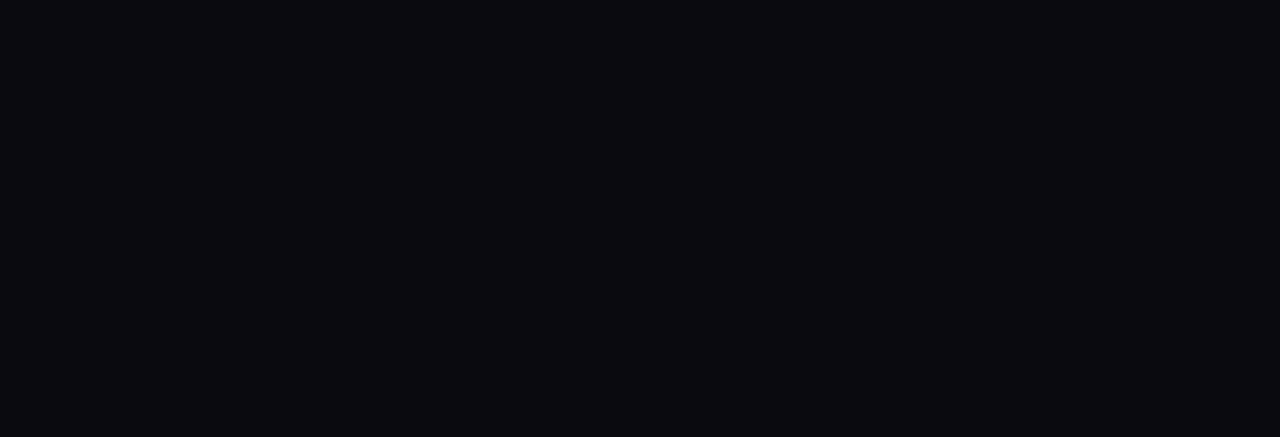
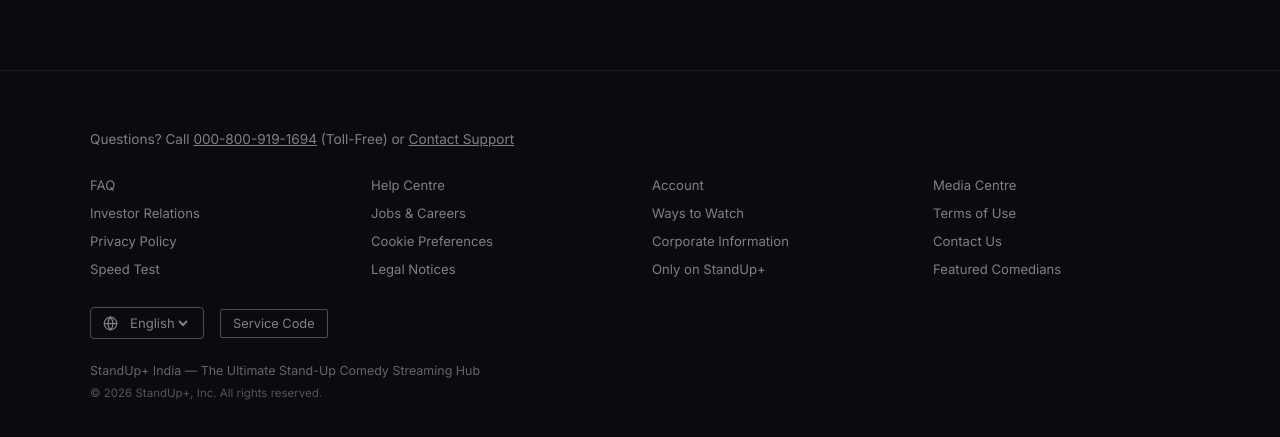
Before and after one commit to Harit-Goyal-17/standup-plus, a React (Vite) app in the folder client/: page /browse in a window 1280 px wide. Shown: the part 447-884 px from the top of the page. Before the commit the page ends 800 px from the top, so only its background shows below. Built offline with nearby package versions, Linux system fonts and the light colour scheme; no server answers.

Commit message:
Add Netflix footer, fix search squishing, optimize card sizing, and improve video autoplay countdown

```diff
--- a/client/src/App.jsx
+++ b/client/src/App.jsx
@@ -2,6 +2,7 @@ import React from 'react';
 import { BrowserRouter, Routes, Route, useLocation } from 'react-router-dom';
 import { AuthProvider, useAuth } from './context/AuthContext';
 import Navbar from './components/Navbar';
+import Footer from './components/Footer';
 import AuthModal from './components/AuthModal';
 import ProfileSelector from './components/ProfileSelector';
 import HomePage from './pages/HomePage';
@@ -46,6 +47,7 @@ function AppContent() {
           <Route path="/watch/:id" element={<VideoPage />} />
         </Routes>
       </main>
+      {!isWatchPage && <Footer />}
     </div>
   );
 }
--- /dev/null
+++ b/client/src/components/Footer.jsx
@@ -0,0 +1,62 @@
+import React from 'react';
+import { Link } from 'react-router-dom';
+import { Globe } from 'lucide-react';
+
+export default function Footer() {
+  return (
+    <footer className="netflix-footer">
+      <div className="footer-content">
+        <p className="footer-contact">
+          Questions? Call <a href="tel:0008009191694">000-800-919-1694</a> (Toll-Free) or <Link to="/help">Contact Support</Link>
+        </p>
+
+        <div className="footer-links-grid">
+          <ul className="footer-column">
+            <li><Link to="/help">FAQ</Link></li>
+            <li><Link to="/about">Investor Relations</Link></li>
+            <li><Link to="/privacy">Privacy Policy</Link></li>
+            <li><a href="https://fast.com" target="_blank" rel="noreferrer">Speed Test</a></li>
+          </ul>
+
+          <ul className="footer-column">
+            <li><Link to="/help">Help Centre</Link></li>
+            <li><Link to="/jobs">Jobs & Careers</Link></li>
+            <li><Link to="/cookies">Cookie Preferences</Link></li>
+            <li><Link to="/legal">Legal Notices</Link></li>
+          </ul>
+
+          <ul className="footer-column">
+            <li><Link to="/account">Account</Link></li>
+            <li><Link to="/devices">Ways to Watch</Link></li>
+            <li><Link to="/corporate">Corporate Information</Link></li>
+            <li><Link to="/shows">Only on StandUp+</Link></li>
+          </ul>
+
+          <ul className="footer-column">
+            <li><Link to="/press">Media Centre</Link></li>
+            <li><Link to="/terms">Terms of Use</Link></li>
+            <li><Link to="/contact">Contact Us</Link></li>
+            <li><Link to="/comedians/1">Featured Comedians</Link></li>
+          </ul>
+        </div>
+
+        <div className="footer-lang-service-row">
+          <div className="footer-lang-select">
+            <Globe size={15} />
+            <select aria-label="Language selection" defaultValue="en">
+              <option value="en">English</option>
+              <option value="hi">हिन्दी</option>
+            </select>
+          </div>
+
+          <button className="footer-service-code" onClick={() => alert('Service Code: 893-412')}>
+            Service Code
+          </button>
+        </div>
+
+        <p className="footer-country">StandUp+ India — The Ultimate Stand-Up Comedy Streaming Hub</p>
+        <p className="footer-copyright">© 2026 StandUp+, Inc. All rights reserved.</p>
+      </div>
+    </footer>
+  );
+}
--- a/client/src/index.css
+++ b/client/src/index.css
@@ -350,39 +350,49 @@ input, select { font-family: inherit; }
   overflow: visible;
   background: var(--bg-card);
   cursor: pointer;
-  transition: transform 0.15s ease;
-}
-.video-card:hover {
-  z-index: 50;
-}
+  aspect-ratio: 16/9;
+  border-radius: 6px;
+  overflow: visible !important;
+  cursor: pointer;
+  background: #181818;
+  transition: transform 0.2s ease;
+}
+
 .video-thumb-container {
   position: relative;
-  aspect-ratio: 16/9;
   width: 100%;
-  border-radius: 4px;
+  height: 100%;
+  border-radius: 6px;
   overflow: hidden;
 }
-.video-thumb { width: 100%; height: 100%; object-fit: cover; }
+
+.video-thumb {
+  width: 100%;
+  height: 100%;
+  object-fit: cover;
+  display: block;
+}
+
 .duration-badge {
   position: absolute;
   bottom: 8px;
   right: 8px;
-  background: rgba(0,0,0,0.8);
+  background: rgba(0, 0, 0, 0.85);
   color: white;
+  font-size: 0.72rem;
+  font-weight: 700;
   padding: 2px 6px;
   border-radius: 4px;
-  font-size: 0.75rem;
-  font-weight: 500;
-  pointer-events: none;
-}
-
-/* Netflix-style Progress Bar */
+  backdrop-filter: blur(4px);
+  z-index: 10;
+}
+
 .video-progress-bar-container {
   position: absolute;
   bottom: 0;
   left: 0;
   width: 100%;
-  height: 4.5px;
+  height: 3.5px;
   background: rgba(255, 255, 255, 0.28);
   z-index: 30;
   pointer-events: none;
@@ -390,48 +400,47 @@ input, select { font-family: inherit; }
 
 .video-progress-bar {
   height: 100%;
-  background: #e50914; /* Netflix red */
+  background: #e50914;
   border-radius: 0 2px 2px 0;
   transition: width 0.3s ease;
-  box-shadow: 0 0 6px rgba(229, 9, 20, 0.8);
-}
-
-/* Hover expansion card (Netflix style) */
+}
+
+/* Compact Netflix-proportioned Hover Card (no overflow/cut-off) */
 .video-hover-card {
   position: absolute;
-  top: -24%;
+  top: -12%;
   left: 50%;
   transform: translateX(-50%) scale(0.95);
-  width: 140%;
+  width: 122%;
   background: #181818;
   border-radius: 8px;
-  box-shadow: 0 24px 60px rgba(0, 0, 0, 0.98), 0 0 24px rgba(0, 0, 0, 0.9);
+  box-shadow: 0 20px 50px rgba(0, 0, 0, 0.98), 0 0 20px rgba(0, 0, 0, 0.9);
   opacity: 0;
   pointer-events: none;
   transition: opacity 0.2s ease, transform 0.2s cubic-bezier(0.2, 0, 0.2, 1);
   transition-delay: 0s;
-  z-index: 9999 !important;
+  z-index: 99999 !important;
   overflow: hidden;
   border: 1px solid rgba(255, 255, 255, 0.2);
 }
 .video-card:hover {
-  z-index: 9999 !important;
+  z-index: 99999 !important;
 }
 .top10-item:hover {
-  z-index: 9999 !important;
+  z-index: 99999 !important;
 }
 .top10-item:hover .video-card {
-  z-index: 9999 !important;
+  z-index: 99999 !important;
 }
 .video-card:hover .video-hover-card {
   opacity: 1;
   pointer-events: auto;
-  transform: translateX(-50%) scale(1.24);
-  z-index: 9999 !important;
-  transition-delay: 0.5s;
-}
-
-/* Dynamic edge alignment for hover cards (prevents screen edge cropping in any grid/row) */
+  transform: translateX(-50%) scale(1.15);
+  z-index: 99999 !important;
+  transition-delay: 0.4s;
+}
+
+/* Edge alignment for hover cards */
 .video-hover-card.align-left,
 .video-card.align-left .video-hover-card,
 .video-card:nth-child(5n + 1) .video-hover-card,
@@ -445,7 +454,7 @@ input, select { font-family: inherit; }
 .video-card.align-left:hover .video-hover-card,
 .video-card:nth-child(5n + 1):hover .video-hover-card,
 .top10-item:nth-child(5n + 1):hover .video-hover-card {
-  transform: translateX(0) scale(1.24) !important;
+  transform: translateX(0) scale(1.15) !important;
 }
 
 .video-hover-card.align-right,
@@ -461,7 +470,7 @@ input, select { font-family: inherit; }
 .video-card.align-right:hover .video-hover-card,
 .video-card:nth-child(5n + 5):hover .video-hover-card,
 .top10-item:nth-child(5n + 5):hover .video-hover-card {
-  transform: translateX(0) scale(1.24) !important;
+  transform: translateX(0) scale(1.15) !important;
 }
 
 .video-hover-card.align-center {
@@ -471,7 +480,7 @@ input, select { font-family: inherit; }
   transform-origin: center center !important;
 }
 .video-card:hover .video-hover-card.align-center {
-  transform: translateX(-50%) scale(1.24) !important;
+  transform: translateX(-50%) scale(1.15) !important;
 }
 
 .video-hover-media-wrapper {
@@ -4198,3 +4207,130 @@ input:checked + .toggle-slider:before {
   justify-content: center;
   align-items: center;
 }
+
+/* =====================================
+   NETFLIX FOOTER & ABOUT SECTION
+   ===================================== */
+.netflix-footer {
+  width: 100%;
+  background: #0a0a0f;
+  border-top: 1px solid rgba(255, 255, 255, 0.08);
+  padding: 60px 4% 40px;
+  margin-top: 60px;
+  color: #808080;
+  font-size: 0.85rem;
+}
+
+.footer-content {
+  max-width: 1100px;
+  margin: 0 auto;
+}
+
+.footer-contact {
+  margin-bottom: 30px;
+  color: #808080;
+}
+
+.footer-contact a {
+  color: #808080;
+  text-decoration: underline;
+  transition: color 0.2s ease;
+}
+
+.footer-contact a:hover {
+  color: #b3b3b3;
+}
+
+.footer-links-grid {
+  display: grid;
+  grid-template-columns: repeat(4, 1fr);
+  gap: 16px 24px;
+  margin-bottom: 30px;
+}
+
+@media (max-width: 768px) {
+  .footer-links-grid {
+    grid-template-columns: repeat(2, 1fr);
+  }
+}
+
+.footer-column {
+  list-style: none;
+  padding: 0;
+  margin: 0;
+  display: flex;
+  flex-direction: column;
+  gap: 12px;
+}
+
+.footer-column a {
+  color: #808080;
+  text-decoration: none;
+  font-size: 0.82rem;
+  transition: color 0.2s ease;
+}
+
+.footer-column a:hover {
+  text-decoration: underline;
+  color: #b3b3b3;
+}
+
+.footer-lang-service-row {
+  display: flex;
+  align-items: center;
+  gap: 16px;
+  margin-bottom: 24px;
+}
+
+.footer-lang-select {
+  display: inline-flex;
+  align-items: center;
+  gap: 8px;
+  background: transparent;
+  border: 1px solid #4d4d4d;
+  color: #808080;
+  padding: 6px 12px;
+  border-radius: 4px;
+  font-size: 0.82rem;
+}
+
+.footer-lang-select select {
+  background: transparent;
+  border: none;
+  color: #808080;
+  font-size: 0.82rem;
+  outline: none;
+  cursor: pointer;
+}
+
+.footer-lang-select select option {
+  background: #141414;
+  color: #fff;
+}
+
+.footer-service-code {
+  background: transparent;
+  border: 1px solid #4d4d4d;
+  color: #808080;
+  padding: 6px 12px;
+  font-size: 0.8rem;
+  border-radius: 2px;
+  cursor: pointer;
+  transition: all 0.2s ease;
+}
+
+.footer-service-code:hover {
+  color: #fff;
+  border-color: #fff;
+}
+
+.footer-country {
+  font-size: 0.78rem;
+  color: #666;
+  margin-bottom: 8px;
+}
+
+.footer-copyright {
+  font-size: 0.72rem;
+  color: #555;
+}
--- a/client/src/pages/VideoPage.jsx
+++ b/client/src/pages/VideoPage.jsx
@@ -175,7 +175,9 @@ export default function VideoPage() {
           start: startSeconds,
           modestbranding: 1,
           rel: 0,
-          playsinline: 1
+          playsinline: 1,
+          enablejsapi: 1,
+          origin: window.location.origin
         },
         events: {
           onReady: (event) => {
@@ -205,7 +207,7 @@ export default function VideoPage() {
       if (progressPollIntervalRef.current) clearInterval(progressPollIntervalRef.current);
       progressPollIntervalRef.current = setInterval(() => {
         reportCurrentProgress();
-      }, 3000);
+      }, 1000);
     }
 
     function stopProgressTracker() {
@@ -223,6 +225,11 @@ export default function VideoPage() {
         const currentTime = Math.floor(playerRef.current.getCurrentTime());
         const totalDuration = video?.duration_seconds || Math.floor(playerRef.current.getDuration() || 0);
         const isCompleted = completed || (totalDuration > 0 && currentTime / totalDuration >= 0.9);
+
+        // Near end of video -> Trigger autoplay countdown
+        if (totalDuration > 10 && currentTime >= totalDuration - 6 && !countdown) {
+          triggerAutoplayCountdown();
+        }
 
         if (currentTime > 0) {
           fetch(`${API_BASE}/user/watch-history`, {
@@ -248,13 +255,13 @@ export default function VideoPage() {
         reportCurrentProgress();
       }
     };
-  }, [videoId, startSeconds, user, token, authHeaders, video?.duration_seconds]);
+  }, [videoId, startSeconds, user, token, authHeaders, video?.duration_seconds, countdown]);
 
   // 4. Handle Autoplay Countdown
   const triggerAutoplayCountdown = () => {
     if (!autoplayEnabled) return;
     const targetNext = nextVideo || (comedianVideos.length > 0 ? comedianVideos[0] : moreLikeThis[0]);
-    if (!targetNext) return;
+    if (!targetNext || targetNext.video_id === videoId) return;
 
     setNextVideo(targetNext);
     setCountdown(5);
```
Also changed, not shown: 5 other files (tests, documents, lock files or other folders).
